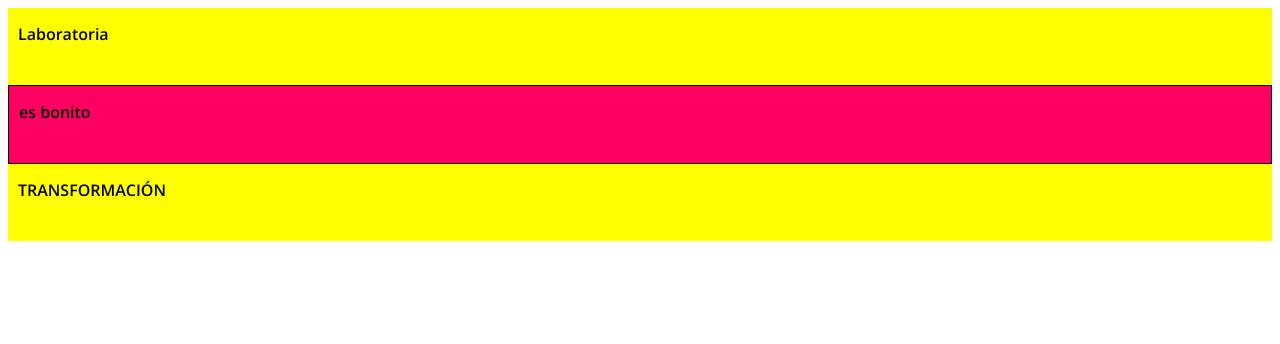
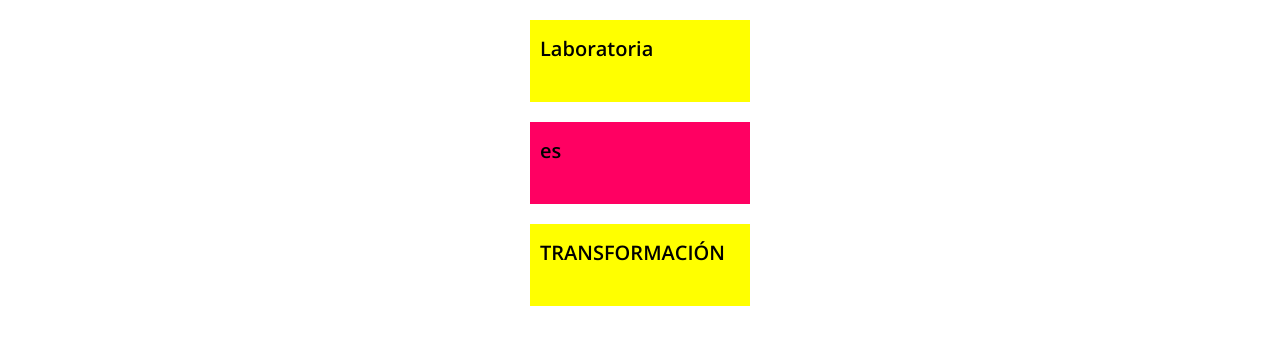
Before and after one commit to dianix/banderas-display, a plain HTML site: page index.html in a window 1280 px wide. Drawn offline with nearby package versions, Linux system fonts and the light colour scheme.

Commit message:
segundo commit

```diff
--- a/index.html
+++ b/index.html
@@ -9,7 +9,7 @@
     </head>
     <body>
         <p>Laboratoria</p>
-        <p class="middle">es bonito</p>
+        <p class="middle">es</p>
         <p>TRANSFORMACIÓN</p>
     </body>
 </html>
--- a/styles.css
+++ b/styles.css
@@ -1,11 +1,13 @@
 p {
     background-color: yellow;
     padding: 15px 10px 40px;
-    margin: 0;
     font-family: 'Open Sans', sans-serif;
+    width: 200px;
+    margin-left: auto;
+    margin-right: auto;
+    font-size: 20px;
 }
 
 .middle {
     background-color: #ff0062;
-    border: .8px solid black;
 }
```
